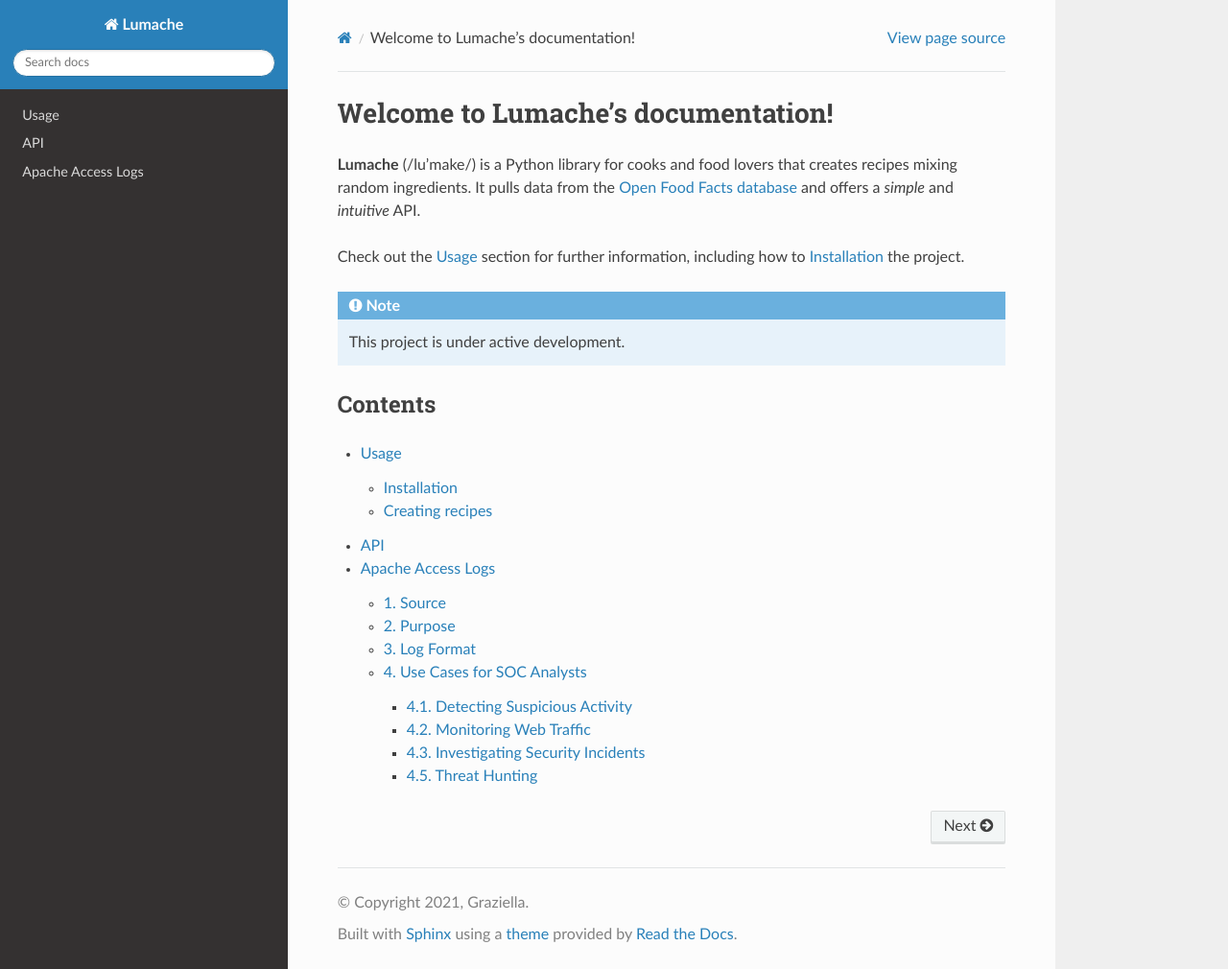
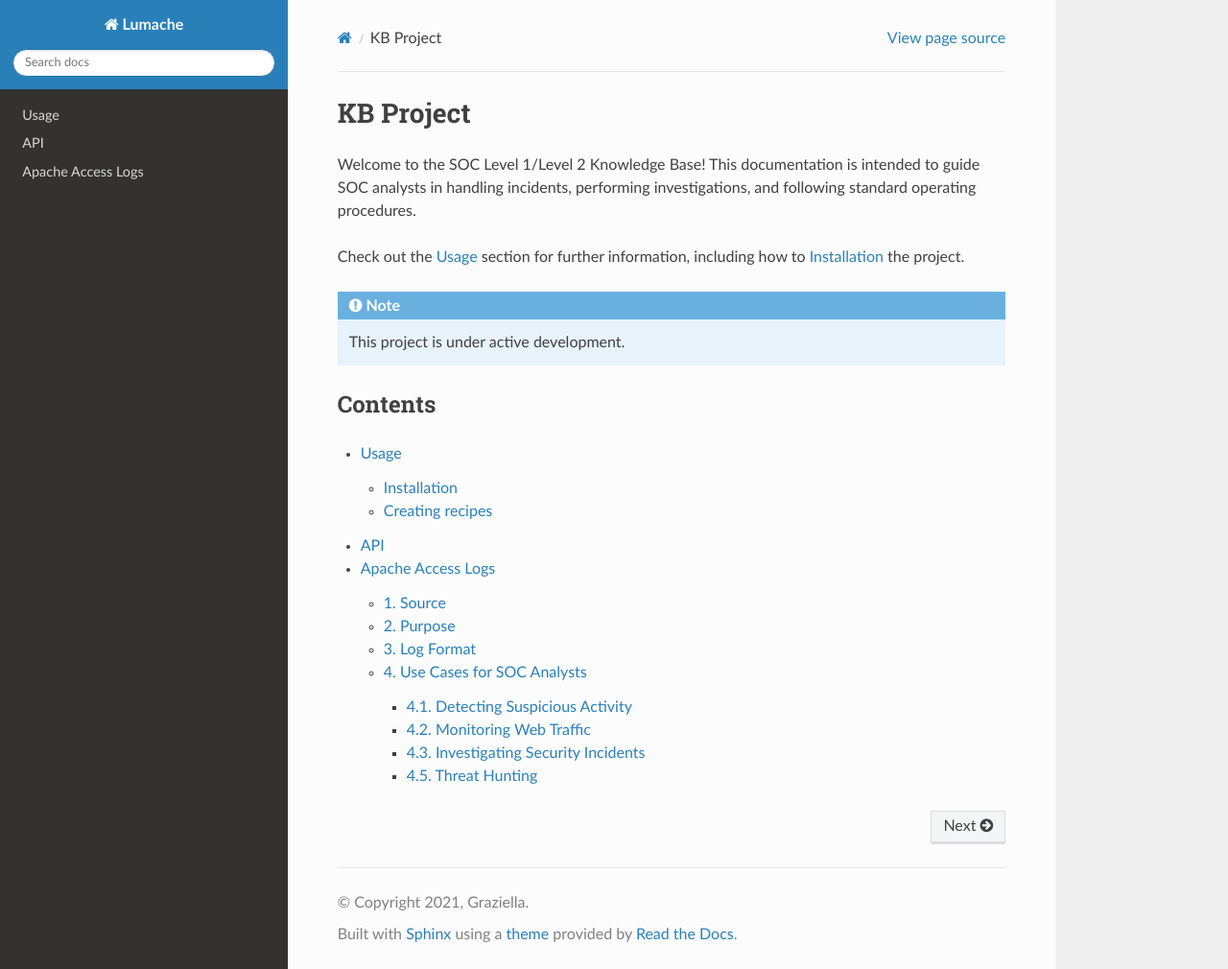
Before and after one commit to zin-htet-aung/proj, a Sphinx documentation site: the page built from docs/source/index.rst, in a window 1280 px wide and 1010 px high. Shown: the whole window at 96% size. Built offline with Sphinx 7.4.7 and the Read the Docs theme 3.1.0, drawn with Linux system fonts in a browser that asks for light colours.

Commit message:
Update index.rst

```diff
--- a/docs/source/index.rst
+++ b/docs/source/index.rst
@@ -1,10 +1,10 @@
-Welcome to Lumache's documentation!
-===================================
+KB Project
+==========
 
-**Lumache** (/lu'make/) is a Python library for cooks and food lovers
-that creates recipes mixing random ingredients.
-It pulls data from the `Open Food Facts database <https://world.openfoodfacts.org/>`_
-and offers a *simple* and *intuitive* API.
+.. note: SOC L1/L2 Knowledge Base Project
+
+Welcome to the SOC Level 1/Level 2 Knowledge Base! This documentation is intended to guide SOC analysts in handling incidents, performing investigations, and following standard operating procedures.
+
 
 Check out the :doc:`usage` section for further information, including
 how to :ref:`installation` the project.
```
